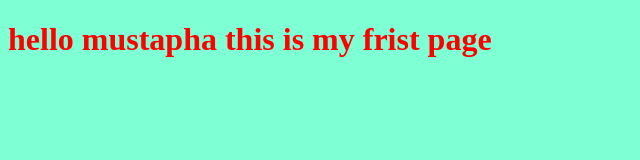
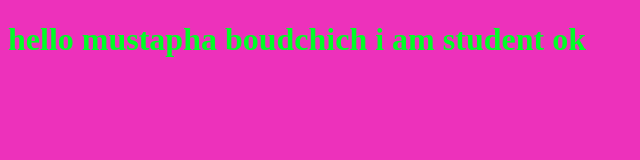
Before and after one commit to taphax/myproject, a plain HTML site: page index.html in a window 1280 px wide. Shown: the whole page, without its empty margins (0-640 px from the left). Drawn offline with Linux system fonts and the light colour scheme.

Commit message:
good good

```diff
--- a/app.js
+++ b/app.js
@@ -1 +1 @@
-alert("hello");
+alert("fack you ");
--- a/index.html
+++ b/index.html
@@ -7,7 +7,7 @@
     <link rel="stylesheet" href="style.css">
 </head>
 <body>
-    <h1>hello mustapha this is my frist page</h1>
+    <h1>hello mustapha boudchich i am student ok </h1>
 
     <script src="app.js"></script>
 </body>
--- a/style.css
+++ b/style.css
@@ -1,9 +1,9 @@
 h1 {
 
-color: red;
+color: rgb(0, 255, 38);
 
 }
 
 body {
-    background-color: aquamarine;
+    background-color: rgb(237, 49, 187);
 }
```
